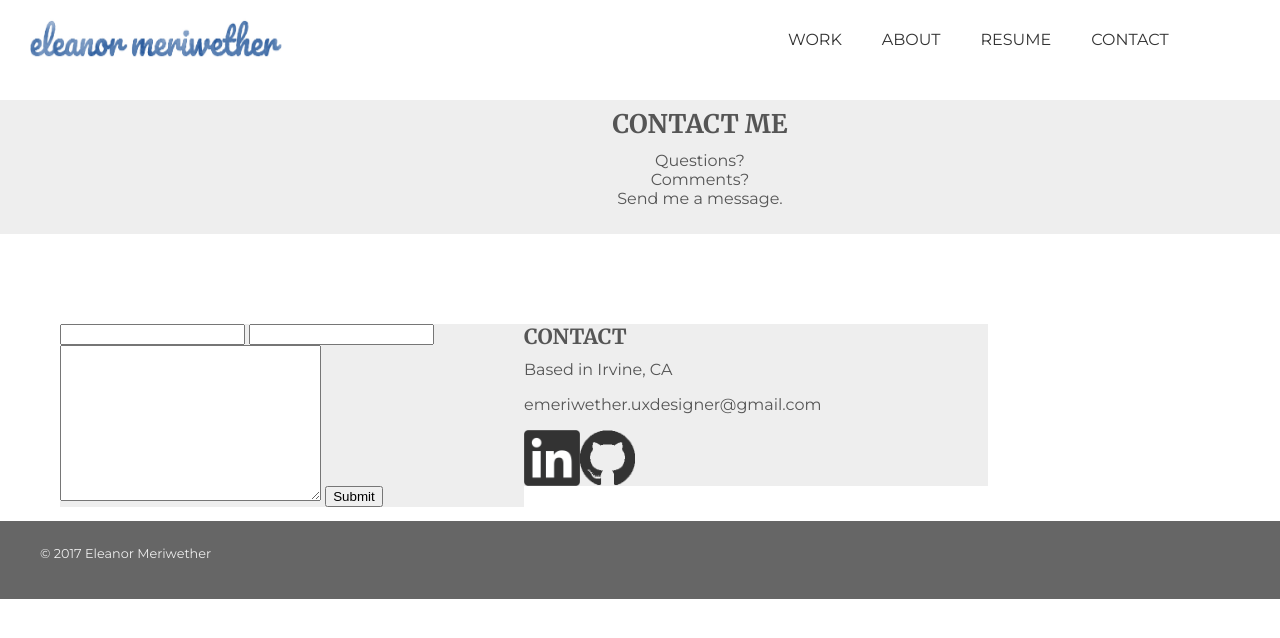
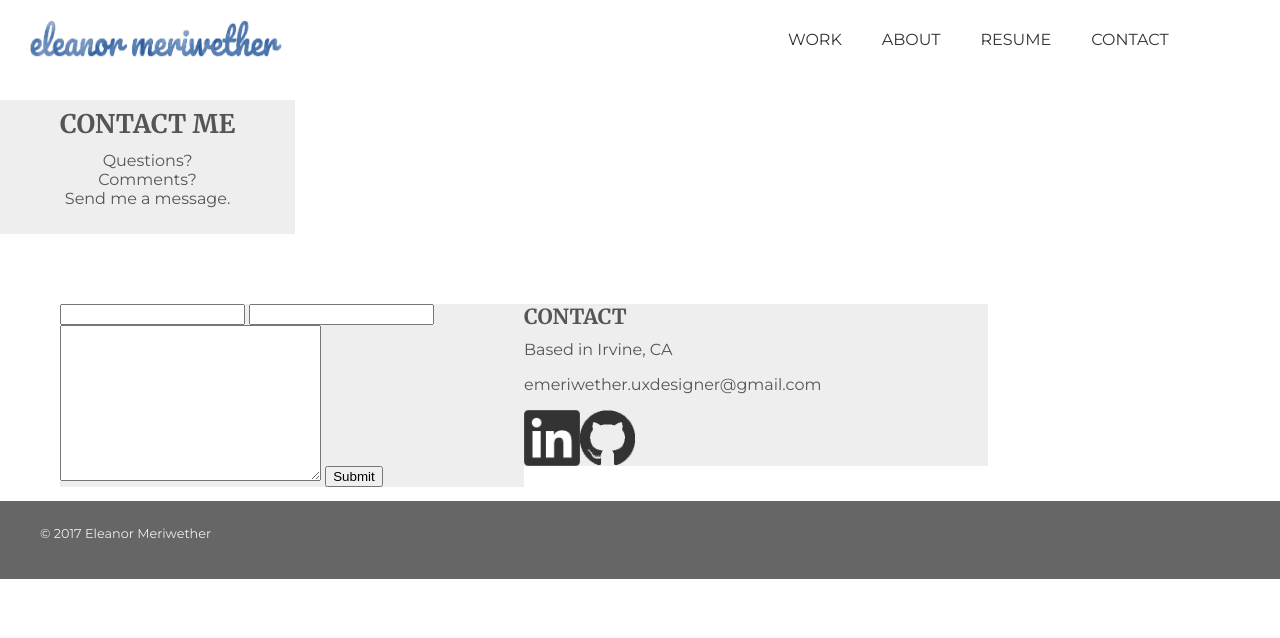
Before and after one commit to emeriwether/emeriwether.github.io, a Jekyll site: the page built from contact.html, in a window 1280 px wide. Shown: the top 638 px of the page. Built offline with Jekyll 4.4.1, drawn with Linux system fonts in a browser that asks for light colours; nearby versions of some CDN libraries.

Commit message:
adjust spacing for contact page

```diff
--- a/css/styles.css
+++ b/css/styles.css
@@ -150,9 +150,9 @@ CONTACT
 -----------
 */
 
-section.contactHeader { background-color: #eee; width: 100%; text-align: center; left: 40%; }
+section.contactHeader { background-color: #eee; text-align: center; left: 40%; }
 
-section.contactInfo { margin-top: 80px; }
+section.contactInfo { margin-top: 60px; }
 section.contactInfo div { background-color: #eee; width: 40%; float: left; }
 section.contactInfo div div img { width: 30%; float: left;}
 
```
